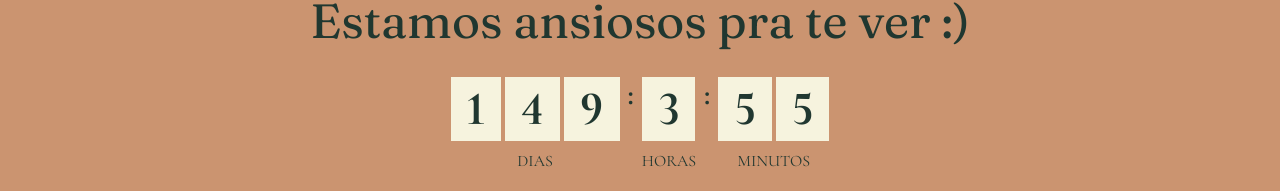
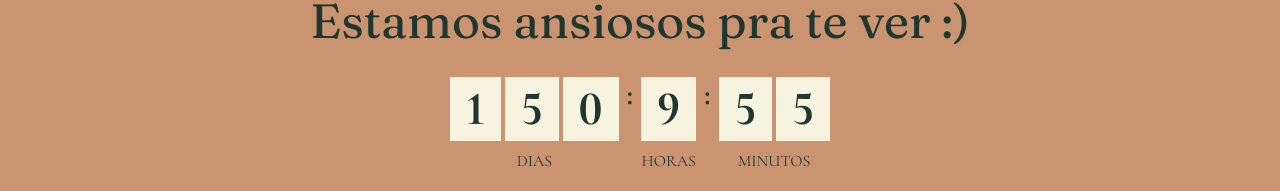
Before and after one commit to linconkusunoki/maricon, a Next.js app: page / in a window 1280 px wide. Shown: the part 3051-3242 px from the top of the page. Built offline with nearby package versions, Linux system fonts and the light colour scheme; no server answers.

Commit message:
Update page.jsx

```diff
--- a/src/app/page.jsx
+++ b/src/app/page.jsx
@@ -254,7 +254,7 @@ export default function Home() {
         <h2 className="text-3xl text-green font-secondary xl:text-5xl">
           {t.countdown_title}
         </h2>
-        <CountdownTimer futureDate="2024-10-05T12:00:00" />
+        <CountdownTimer futureDate="2024-10-06T18:00:00" />
       </section>
 
       <Footer />
```
